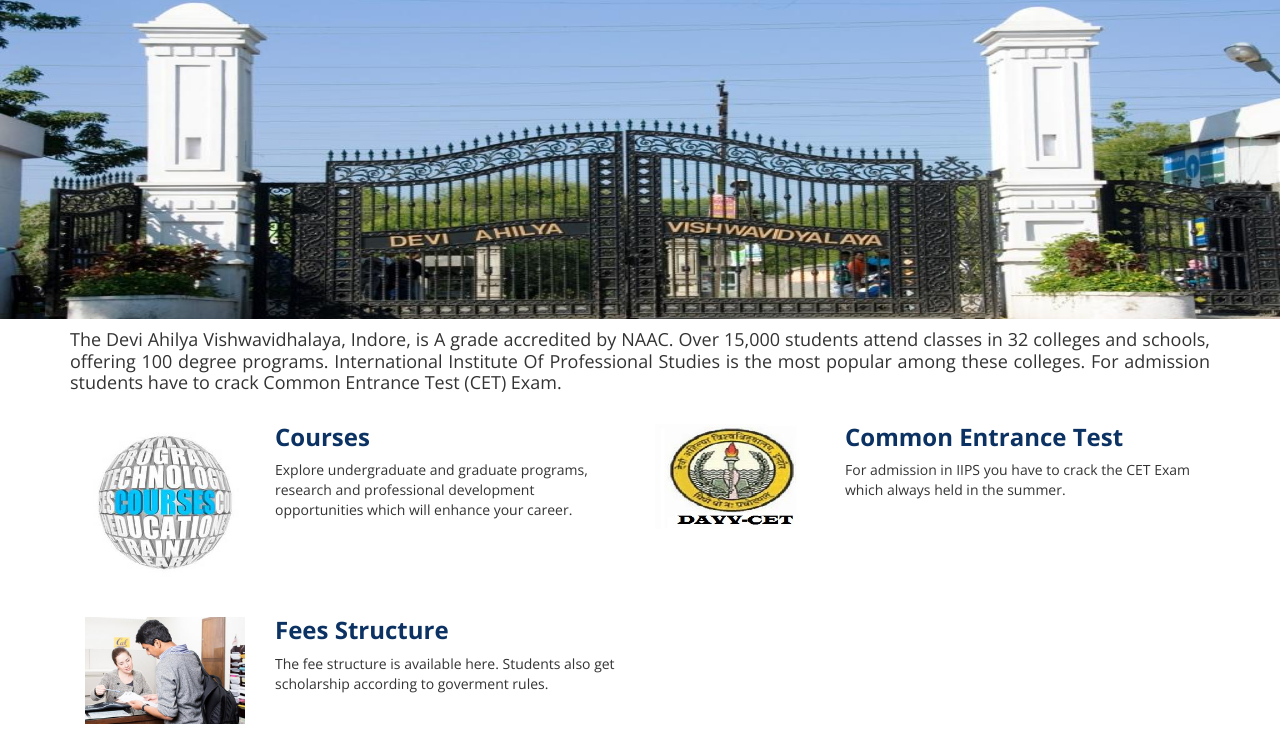
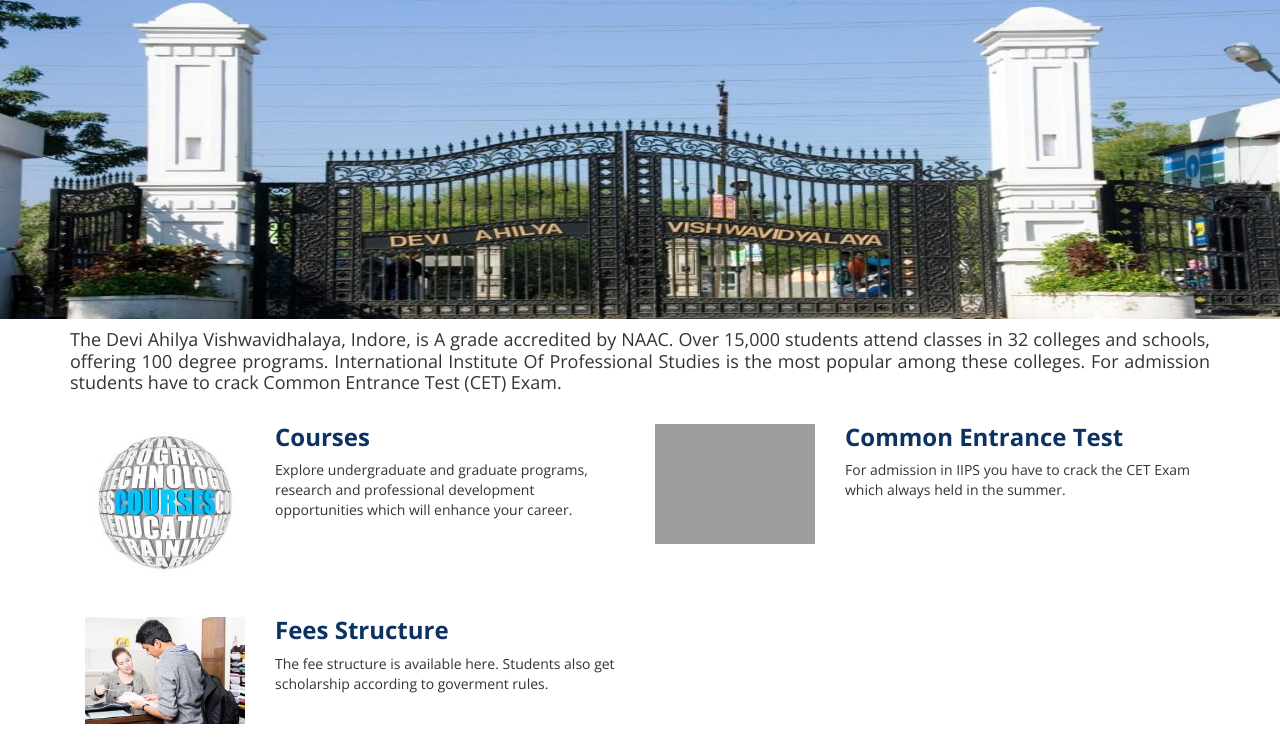
Before and after one commit to dc-iips/iips-website, a PHP site: page /admission.php in a window 1280 px wide. Shown: the part 205-948 px from the top of the page. Run offline with PHP 8.4, Linux system fonts and the light colour scheme; some libraries are stand-ins or nearby versions; grey boxes are pictures that could not be loaded.

Commit message:
Code and image changes

```diff
--- a/iips_website/admission.php
+++ b/iips_website/admission.php
@@ -58,7 +58,7 @@
         <div class="col-md-6">
             <div class="row">
                 <div class="col-md-4">
-                    <img src="images/admission/cet.png" class="img-responsive">
+                    <img src="images/admission/cet.jpg" class="img-responsive">
                 </div>
                 <div class="col-md-8 overview-text">
                     <h3><a href="cet.php">Common Entrance Test</a></h3>
```
